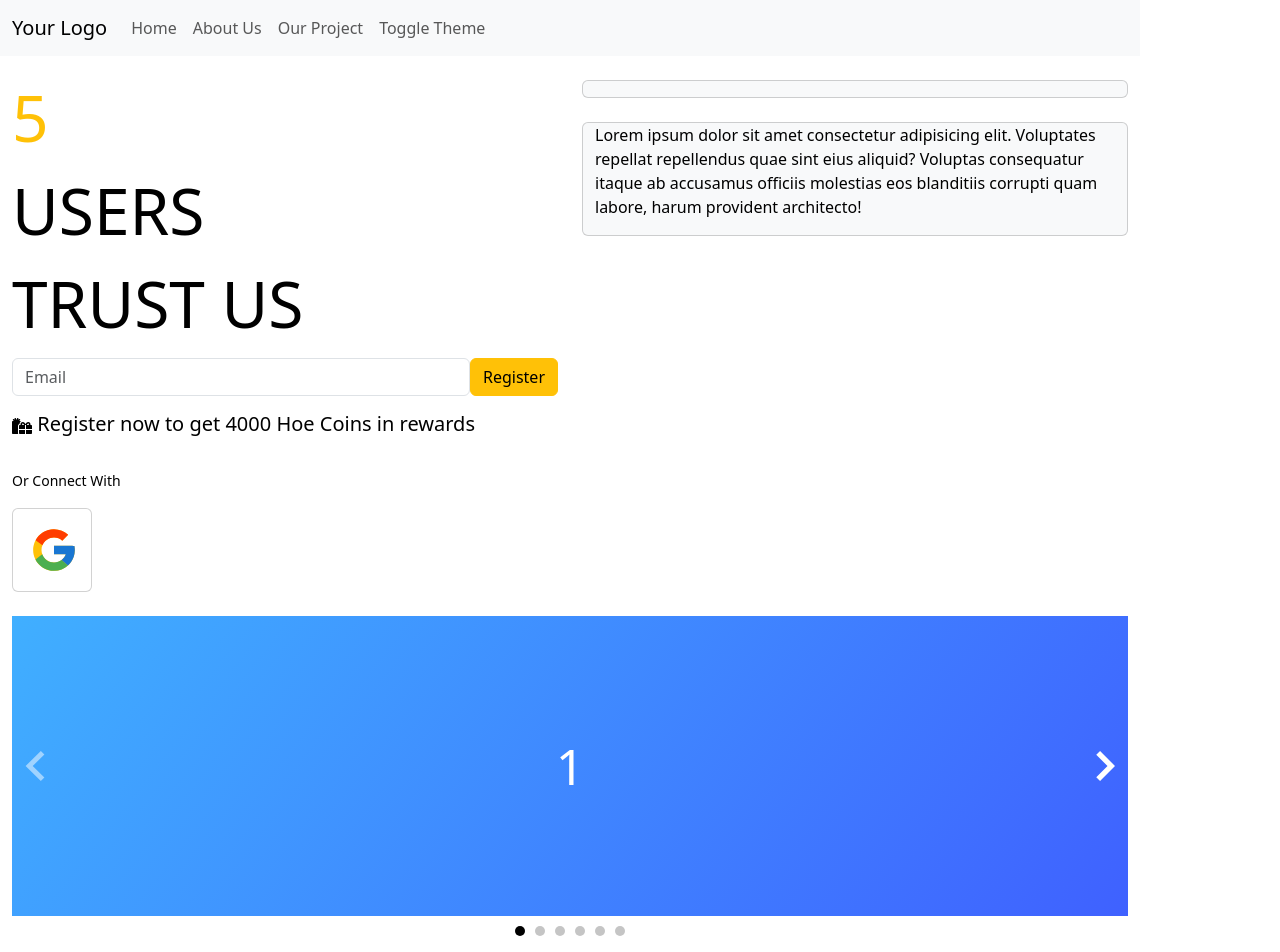
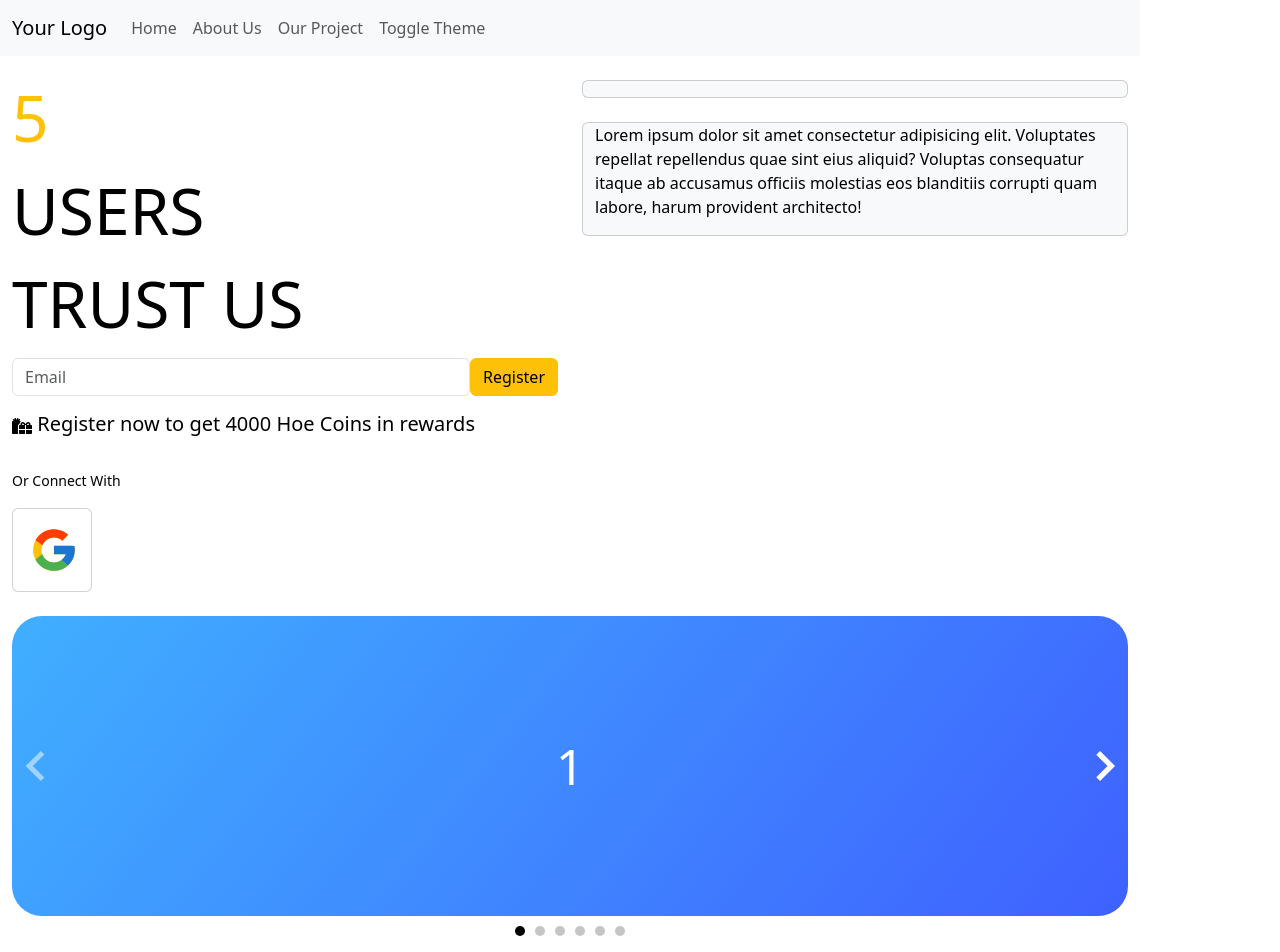
Before and after one commit to EHC-35-1/front-end, a React (Vite) app: page / in a window 1280 px wide. Shown: the top 952 px of the page. Built offline with nearby package versions, Linux system fonts and the light colour scheme; no server answers.

Commit message:
modified css rule: cursive

```diff
--- a/src/pages/Home/components/Style.css
+++ b/src/pages/Home/components/Style.css
@@ -16,6 +16,7 @@ body {
     font-weight: 500;
     height: 300px;
     max-height: 100vh;
+    border-radius: 30px;
   }
 
   .number-slide1 {
@@ -25,6 +26,7 @@ body {
       rgba(64, 175, 255, 1) 0%,
       rgba(63, 97, 255, 1) 100%
     );
+    border-radius: 30px;
   }
 
   .number-slide2 {
@@ -34,6 +36,7 @@ body {
       rgba(255, 154, 63, 1) 0%,
       rgba(255, 75, 64, 1) 100%
     );
+    border-radius: 30px;
   }
 
   .number-slide3 {
@@ -48,6 +51,7 @@ body {
       rgba(189, 255, 83, 1) 0%,
       rgba(43, 250, 82, 1) 100%
     );
+    border-radius: 30px;
   }
 
   .number-slide4 {
@@ -57,6 +61,7 @@ body {
       rgba(64, 255, 242, 1) 0%,
       rgba(63, 188, 255, 1) 100%
     );
+    border-radius: 30px;
   }
 
   .number-slide5 {
@@ -66,6 +71,7 @@ body {
       rgba(255, 64, 156, 1) 0%,
       rgba(255, 63, 63, 1) 100%
     );
+    border-radius: 30px;
   }
   .number-slide6 {
     background: rgb(64, 76, 255);
@@ -74,6 +80,7 @@ body {
       rgba(64, 76, 255, 1) 0%,
       rgba(174, 63, 255, 1) 100%
     );
+    border-radius: 30px;
   }
 
   .navigation-wrapper {
--- a/src/pages/Home/components/TradeBanner.jsx
+++ b/src/pages/Home/components/TradeBanner.jsx
@@ -3,14 +3,17 @@ import { Link } from "react-router-dom";
 function TradeBanner() {
   return (
     <>
+      <br></br>
       <div className="container">
         <h1 className="text-center">Start Trading Now</h1>
+        <br></br>
         <div className="d-flex justify-content-center">
           <Link to="/trade" className="btn btn-warning">
             Trade Now
           </Link>
         </div>
       </div>
+      <br></br>
     </>
   );
 }
```
